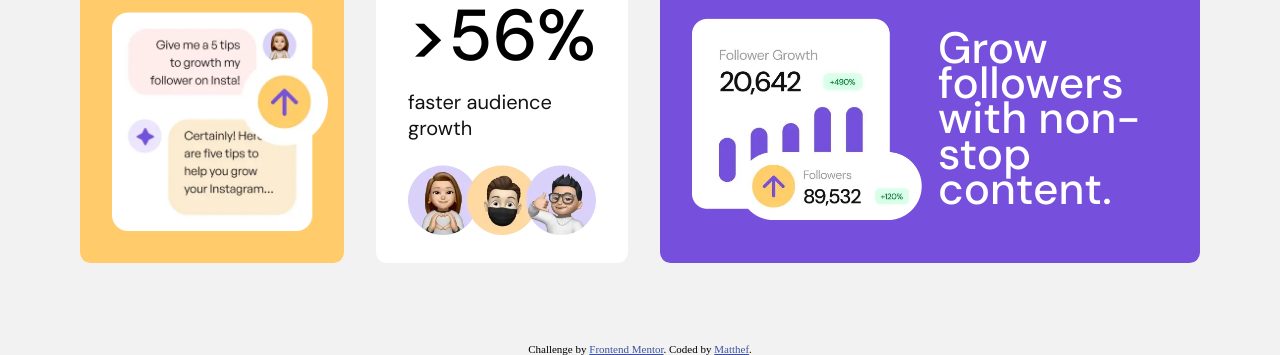
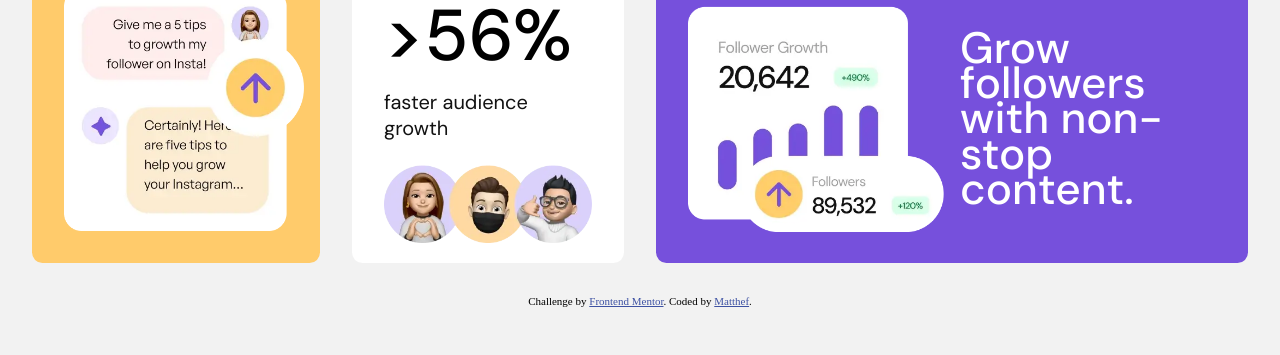
Before and after one commit to MatFrat95/challenge-009, a plain HTML site: page index.html in a window 1280 px wide. Shown: the part 745-1100 px from the top of the page. After the commit the page ends 1052 px from the top, so only its background shows below. Drawn offline with Linux system fonts and the light colour scheme.

Commit message:
first version of ready bento grid chellenge - raeady to upload

```diff
--- a/scss/assets/_media.scss
+++ b/scss/assets/_media.scss
@@ -1,6 +1,6 @@
 @media screen and (min-width: 900px) {
 	.bento-grid {
-		padding: 5rem;
+		padding-top: 5rem;
 	}
 	.bento__container {
 		// max-width: 100%;
```
Also changed, not shown: css/style.css, 1 other file.
